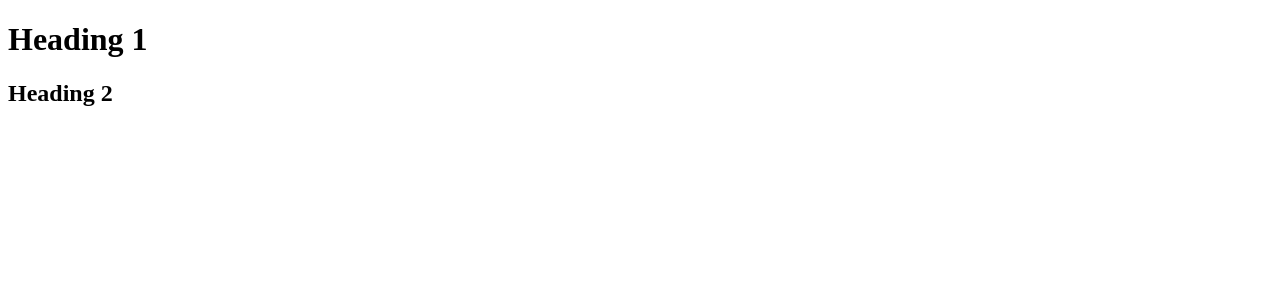
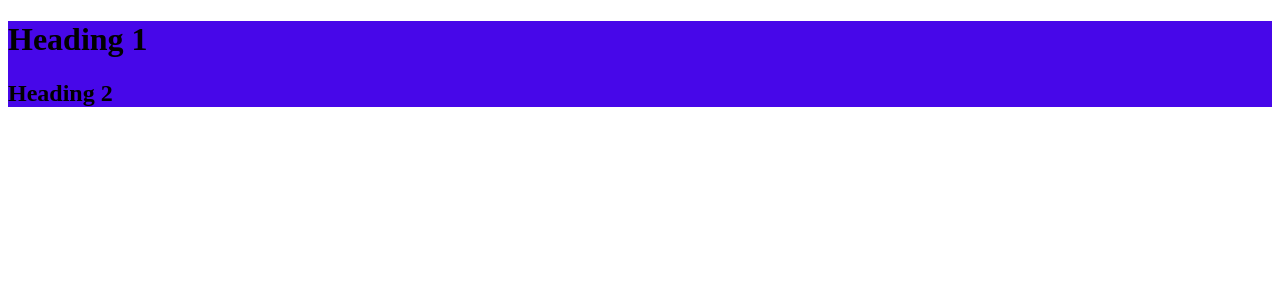
Before and after one commit to SahooAbhijeet/Restaurant-App, a React (Vite) app: page / in a window 1280 px wide. Shown: the top 300 px of the page. Built offline with nearby package versions, Linux system fonts and the light colour scheme.

Commit message:
installed babelrc and configured the removing console

```diff
--- a/App.js
+++ b/App.js
@@ -6,6 +6,7 @@ const heading = React.createElement(
     "h1",
     {
       id: "title",
+      key: "h1",
     },
     "Heading 1"
 );
@@ -14,6 +15,7 @@ const heading2 = React.createElement(
     "h2",
     {
       id: "title",
+      key: "h2",
     },
     "Heading 2"
 );
@@ -29,7 +31,6 @@ const container = React.createElement(
 console.log(heading);
 
 const root = ReactDOM.createRoot(document.getElementById("root"));
-
 // passing the react element inside the root
 
 root.render(container);
--- a/index.html
+++ b/index.html
@@ -4,6 +4,7 @@
     <meta charset="UTF-8">
     <meta name="viewport" content="width=device-width, initial-scale=1.0">
     <title>Restaurant-App</title>
+    <link rel="stylesheet" href="index.css">
 </head>
 <body>
     <div id = "root">Not Rendered</div>
```
Also changed, not shown: package.json (+8 -1 lines), .babelrc (added), 1 other file (tests, documents, lock files or other folders).
